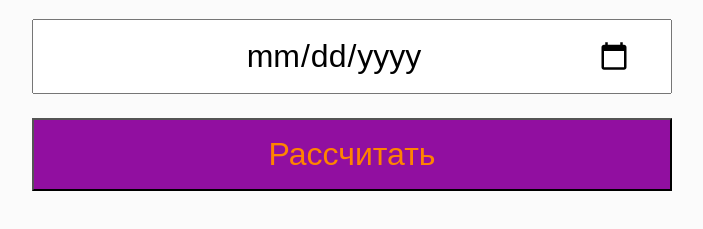
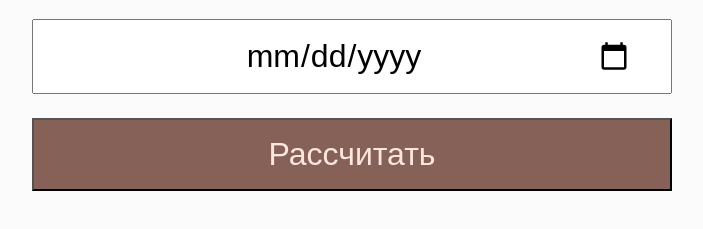
Before and after one commit to sergeyrudik/numero_pf_calc, a plain HTML site: page index.html in a window 1280 px wide. Shown: the part 153-382 px from the top of the page, without its empty margins (288-991 px from the left). Drawn offline with Linux system fonts and the light colour scheme.

Commit message:
Update index.html

```diff
--- a/index.html
+++ b/index.html
@@ -11,7 +11,7 @@
       text-align: center;
       margin: 0;
       padding: 40px 20px;
-      color: #091e42;
+      color: #866157;
       line-height: 1.35;
       min-height: 100vh;
       background: #fbfbfb;
@@ -49,8 +49,8 @@
       font-size: 2rem;
       padding: 1rem;
       box-sizing: border-box;
-      background: #910fa0;
-      color: rgb(255, 132, 0);
+      background: #866157;
+      color: #fde6e0;
       cursor: pointer;
       transition: all .25s;
     }
@@ -61,7 +61,7 @@
     }
 
     button:active {
-      background: #910fa0;
+      background: #866157;
       box-shadow: 0 2px 8px rgba(0, 0, 0, .5);
     }
 
```
